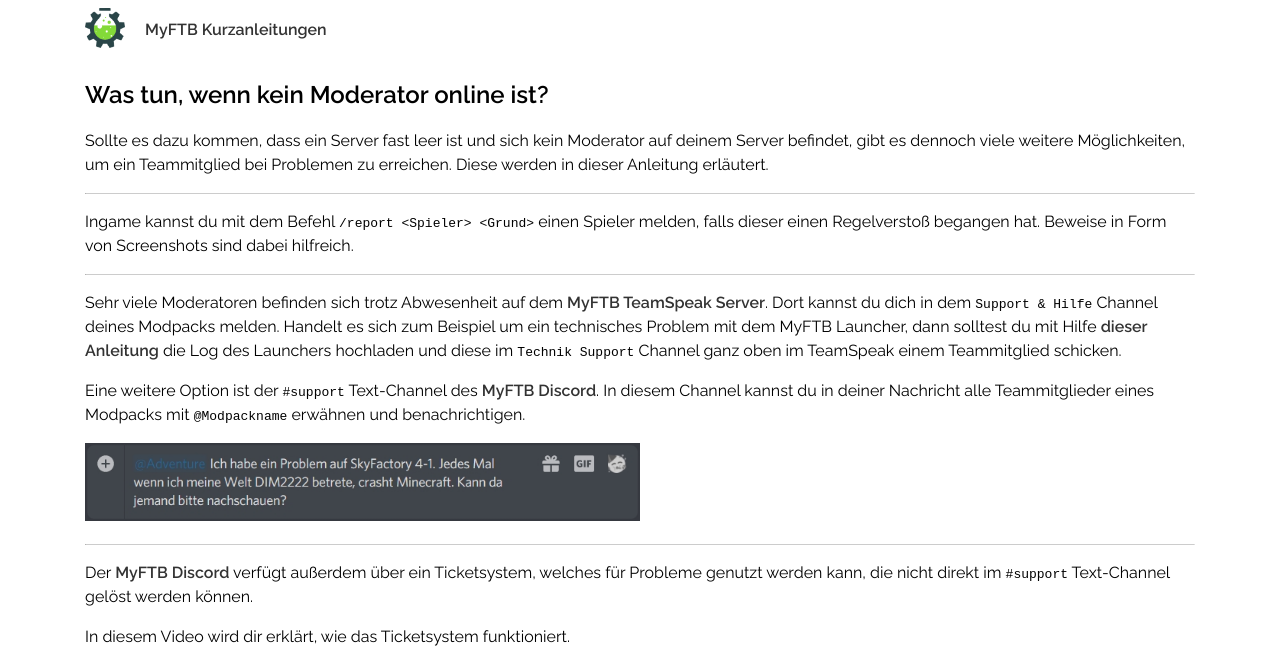
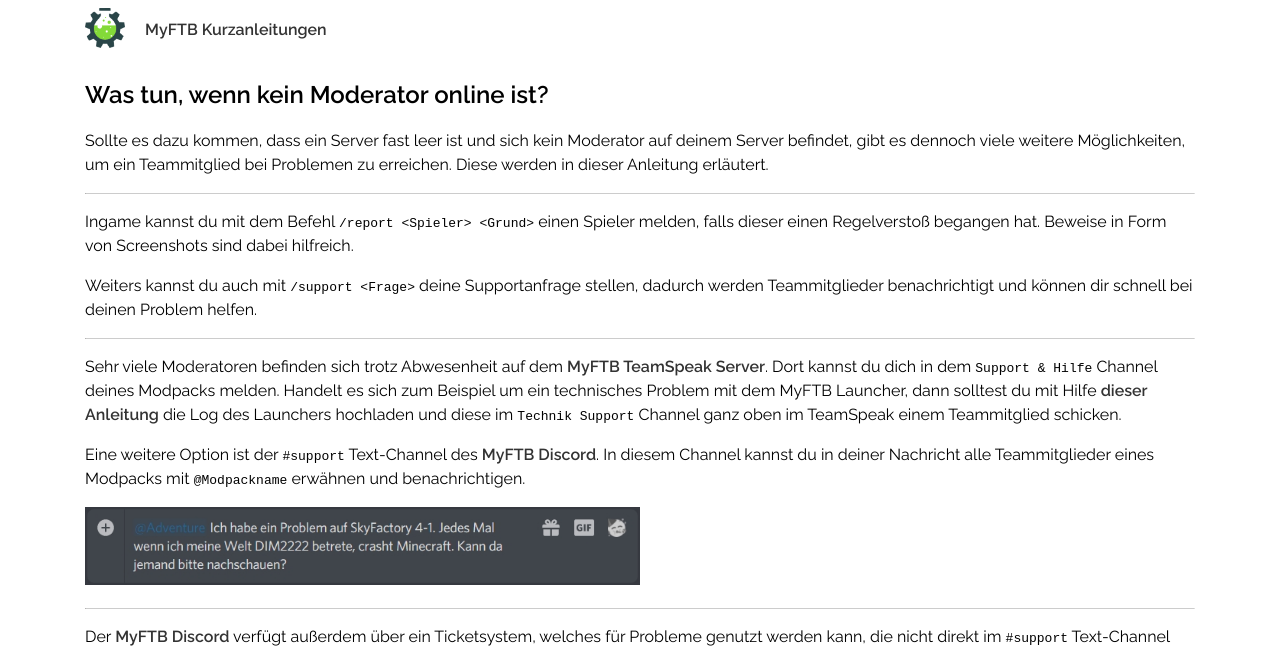
Before and after one commit to MyFTB/guides, a Jekyll site: the page built from guides/kein_mod_online/kein_mod_online.md, in a window 1280 px wide. Shown: the top 652 px of the page. Built offline with Jekyll 4.4.1, drawn with Linux system fonts in a browser that asks for light colours.

Commit message:
add support command

```diff
--- a/guides/kein_mod_online/kein_mod_online.md
+++ b/guides/kein_mod_online/kein_mod_online.md
@@ -11,6 +11,8 @@ Sollte es dazu kommen, dass ein Server fast leer ist und sich kein Moderator auf
 
 Ingame kannst du mit dem Befehl `/report <Spieler> <Grund>` einen Spieler melden, falls dieser einen Regelverstoß begangen hat.
 Beweise in Form von Screenshots sind dabei hilfreich.
+
+Weiters kannst du auch mit `/support <Frage>` deine Supportanfrage stellen, dadurch werden Teammitglieder benachrichtigt und können dir schnell bei deinen Problem helfen.
 
 ---
 
```
